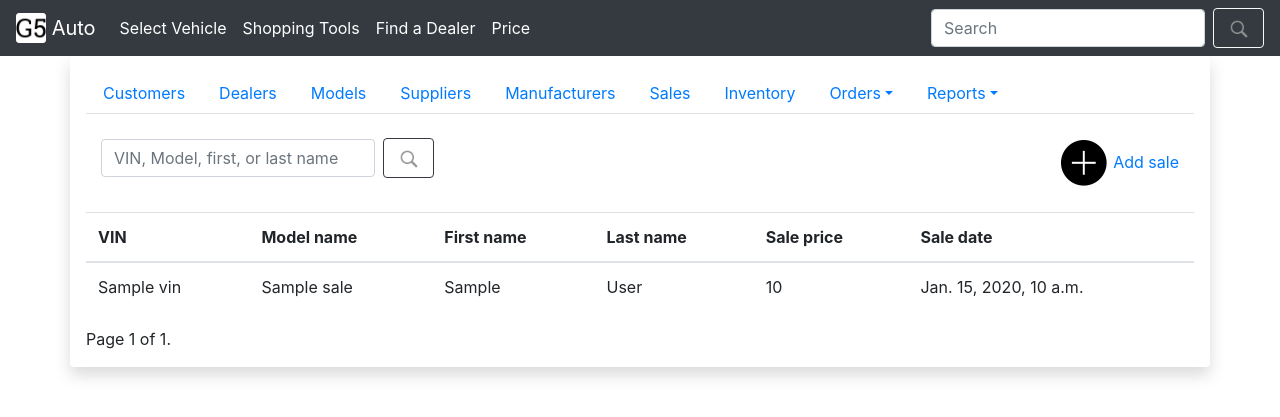
After one commit to jaspearson/CSC-411-Automotive-Company, a Django app: template templates/sale_list.html in a window 1280 px wide. The commit adds this page. Shown: the top 417 px of the page. Run offline with Django 3.2, Linux system fonts and the light colour scheme; the template is opened without the code that fills it: most values are stand-ins (such as "Sample title", 1, 10 or a date in 2020); some libraries are stand-ins or nearby versions.

Commit message:
Adds functionality for the sales list.

```diff
--- a/auto/views/__init__.py
+++ b/auto/views/__init__.py
@@ -3,3 +3,5 @@ from .views import *
 from .dealer_view import *
 from .supplier_view import *
 from .manufacturer_view import *
+from .sale_view import *
+from .model_view import *
--- a/templates/admin_base.html
+++ b/templates/admin_base.html
@@ -20,7 +20,7 @@
         <a class="nav-link {{ manufacturer_tab }}" href="{% url 'manufacturer_list' %}">Manufacturers</a>
       </li>
       <li class="nav-item">
-        <a class="nav-link" href="#">Sales</a>
+        <a class="nav-link {{ sale_tab }}" href="{% url 'sale_list' %}">Sales</a>
       </li>
       <li class="nav-item">
         <a class="nav-link" href="#">Inventory</a>
--- /dev/null
+++ b/templates/sale_list.html
@@ -0,0 +1,83 @@
+{% extends 'admin_base.html' %}
+{% block entry %}
+    {% load static %}
+    {% load custom_template_filters %}
+
+    {% if error %}
+        <br/>
+        <div class="alert alert-primary" role="alert">
+            {{ error }}
+        </div>
+    {% endif %}
+     <!--Search feature -->
+    <div class="container-fluid">
+    <br/>
+        <div class="row">
+
+            <!-- Search Form -->
+            <div class="col-md">
+                <form id="search-sale" class="form-inline my-2 my-lg-0 " method="GET" action="{% url 'sale_search' %}">
+                    <input id="sale_search" class="form-control mr-sm-2" type="search" placeholder="VIN, Model, first, or last name" name="sale_search" value ="{{ request.GET.sale_search }}">
+                    <button class="btn btn-outline-dark my-2 my-sm-0" type="submit">
+                        <img src="/static/images/search-icon.png" alt="Search Icon" style="width: 25px; height: 25px;">
+                    </button>
+                </form>
+            </div>
+
+            <!--Add sale Button-->
+            <div class="col-sm text-right">
+                <a href="{% url 'sale_new' %}">
+                    <img alt='Add sale button' src="{% static 'images/add-icon.png'%}"/> Add sale
+                </a>
+            </div>
+         </div>
+    <br/>
+    </div>
+    <table class="table">
+      <thead>
+        <tr>
+          <th scope="col">VIN</th>
+          <th scope="col">Model name</th>
+          <th scope="col">First name</th>
+          <th scope="col">Last name</th>
+          <th scope="col">Sale price</th>
+          <th scope="col">Sale date</th>
+        </tr>
+      </thead>
+      <tbody>
+        {% for sale in sales %}
+            <tr>
+              <td>
+                  {{ sale.vin }}
+              </td>
+              <td>{{ sale.model_name }}</td>
+              <td>{{ sale.first_name }}</td>
+              <td>{{ sale.last_name}}</td>
+              <td>{{ sale.sale_price }}</td>
+              <td>{{ sale.sale_date}}</td>
+
+            </tr>
+        {% endfor %}
+      </tbody>
+    </table>
+
+    <div class="pagination">
+            <span class="step-links">
+                {% if sales.has_previous %}
+                    <a href="?page=1">&laquo; first</a>
+                    <a href="?page={{ sales.previous_page_number }}">previous</a>
+                {% endif %}
+
+                <span class="current">
+                    Page {{ sales.number }} of {{ sales.paginator.num_pages }}.
+                </span>
+
+                {% if sales.has_next %}
+                    <a href="?page={{ sales.next_page_number }}">next</a>
+                    <a href="?page={{ sales.paginator.num_pages }}">last &raquo;</a>
+                {% endif %}
+            </span>
+        </div>
+    </div>
+    {% csrf_token %}
+{% endblock %}
```
Also changed, not shown: CSC_411_Automotive_Company/urls.py (+13 -6 lines), auto/models.py (+14 -0 lines), auto/views/sale_view.py (added, +96 -0 lines).
